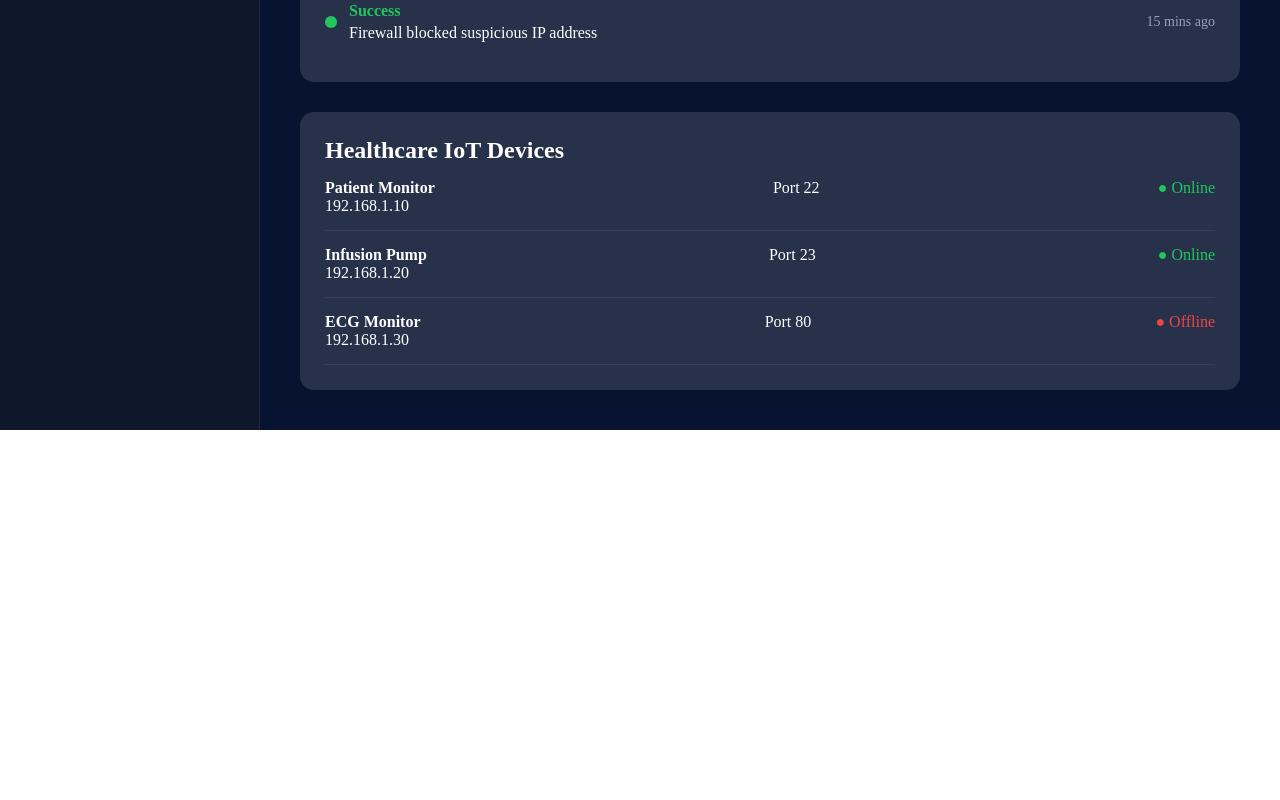
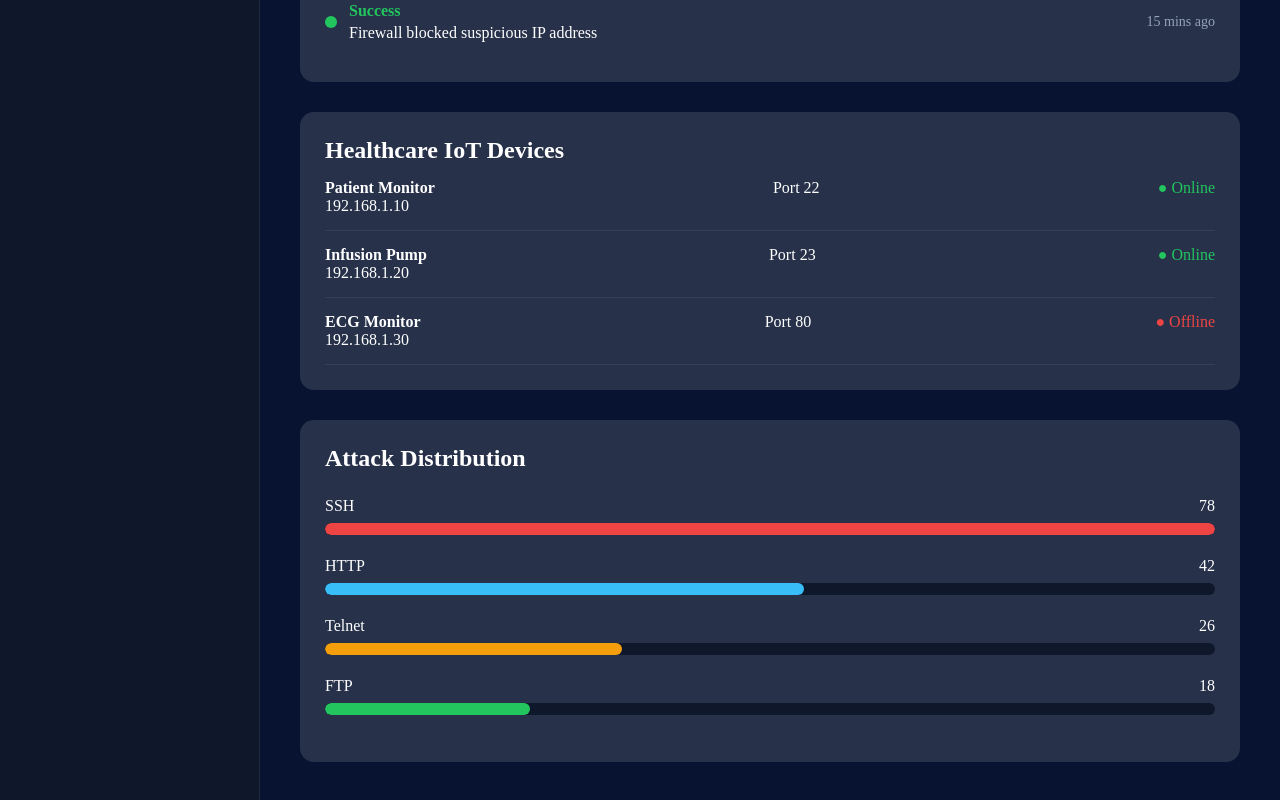
Before and after one commit to Sk8805/Healthcare---IoT-Deception-Honeypot-Network, a React app in the folder frontend/: page / in a window 1280 px wide. Shown: the part 993-1793 px from the top of the page. Before the commit the page ends 1423 px from the top, so only its background shows below. Built offline with nearby package versions, Linux system fonts and the light colour scheme; the HTML template or start-up script is replaced by a standard one.

Commit message:
feat: add attack distribution chart to dashboard

```diff
--- /dev/null
+++ b/frontend/src/components/AttackChart.jsx
@@ -0,0 +1,62 @@
+function AttackChart() {
+  const attacks = [
+    { type: "SSH", count: 78, color: "#ef4444" },
+    { type: "HTTP", count: 42, color: "#38bdf8" },
+    { type: "Telnet", count: 26, color: "#f59e0b" },
+    { type: "FTP", count: 18, color: "#22c55e" },
+  ];
+
+  const max = Math.max(...attacks.map((a) => a.count));
+
+  return (
+    <div
+      style={{
+        background: "#27324a",
+        padding: "25px",
+        borderRadius: "14px",
+        marginTop: "30px",
+      }}
+    >
+      <h2 style={{ marginBottom: "25px" }}>
+        Attack Distribution
+      </h2>
+
+      {attacks.map((attack, index) => (
+        <div key={index} style={{ marginBottom: "22px" }}>
+          <div
+            style={{
+              display: "flex",
+              justifyContent: "space-between",
+              marginBottom: "8px",
+            }}
+          >
+            <span>{attack.type}</span>
+            <span>{attack.count}</span>
+          </div>
+
+          <div
+            style={{
+              height: "12px",
+              width: "100%",
+              background: "#0f172a",
+              borderRadius: "20px",
+              overflow: "hidden",
+            }}
+          >
+            <div
+              style={{
+                height: "100%",
+                width: `${(attack.count / max) * 100}%`,
+                background: attack.color,
+                borderRadius: "20px",
+                transition: "0.4s",
+              }}
+            />
+          </div>
+        </div>
+      ))}
+    </div>
+  );
+}
+
+export default AttackChart;
--- a/frontend/src/pages/Dashboard.jsx
+++ b/frontend/src/pages/Dashboard.jsx
@@ -3,6 +3,7 @@ import DashboardHeader from "../components/DashboardHeader";
 import ActivityTimeline from "../components/ActivityTimeline";
 import DeviceOverview from "../components/DeviceOverview";
 import NotificationCenter from "../components/NotificationCenter";
+import AttackChart from "../components/AttackChart";
 
 function Dashboard() {
   return (
@@ -27,6 +28,8 @@ function Dashboard() {
       <NotificationCenter />
 
       <DeviceOverview />
+
+      <AttackChart />
     </>
   );
 }
```
